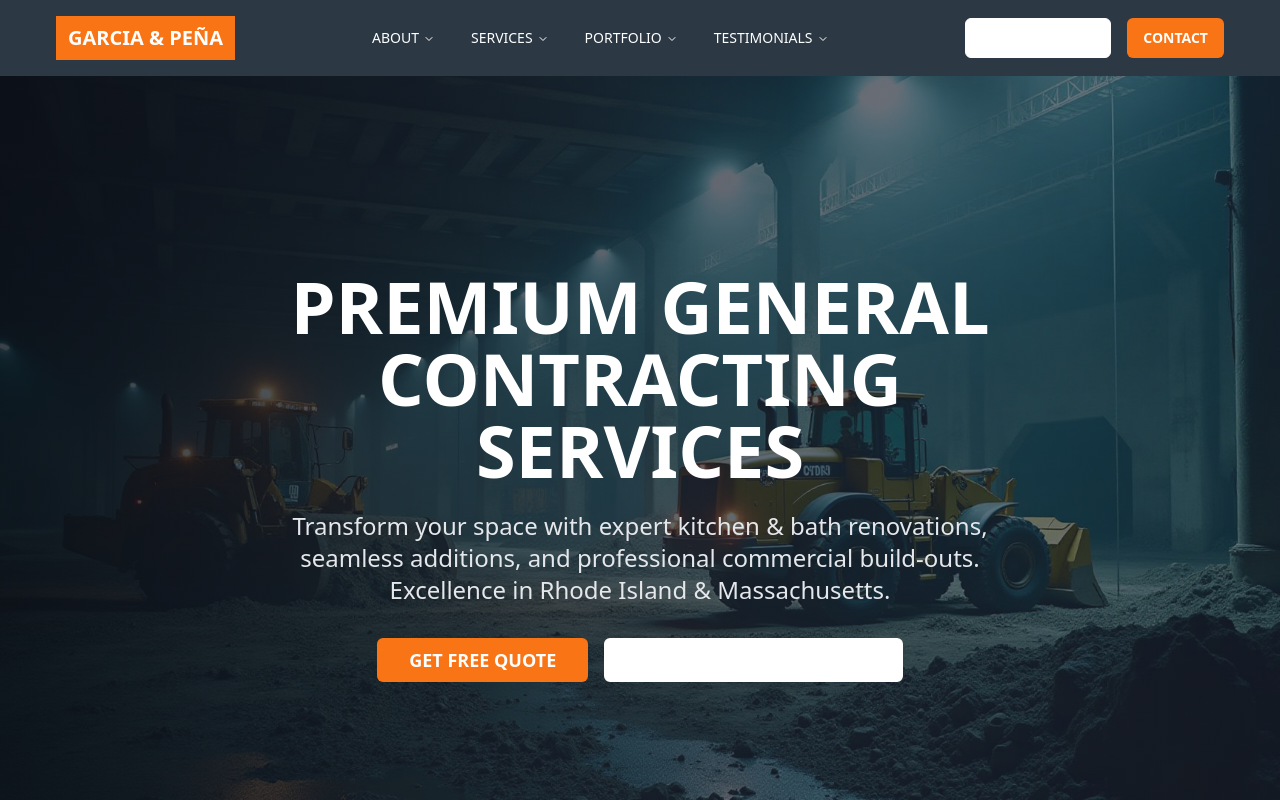
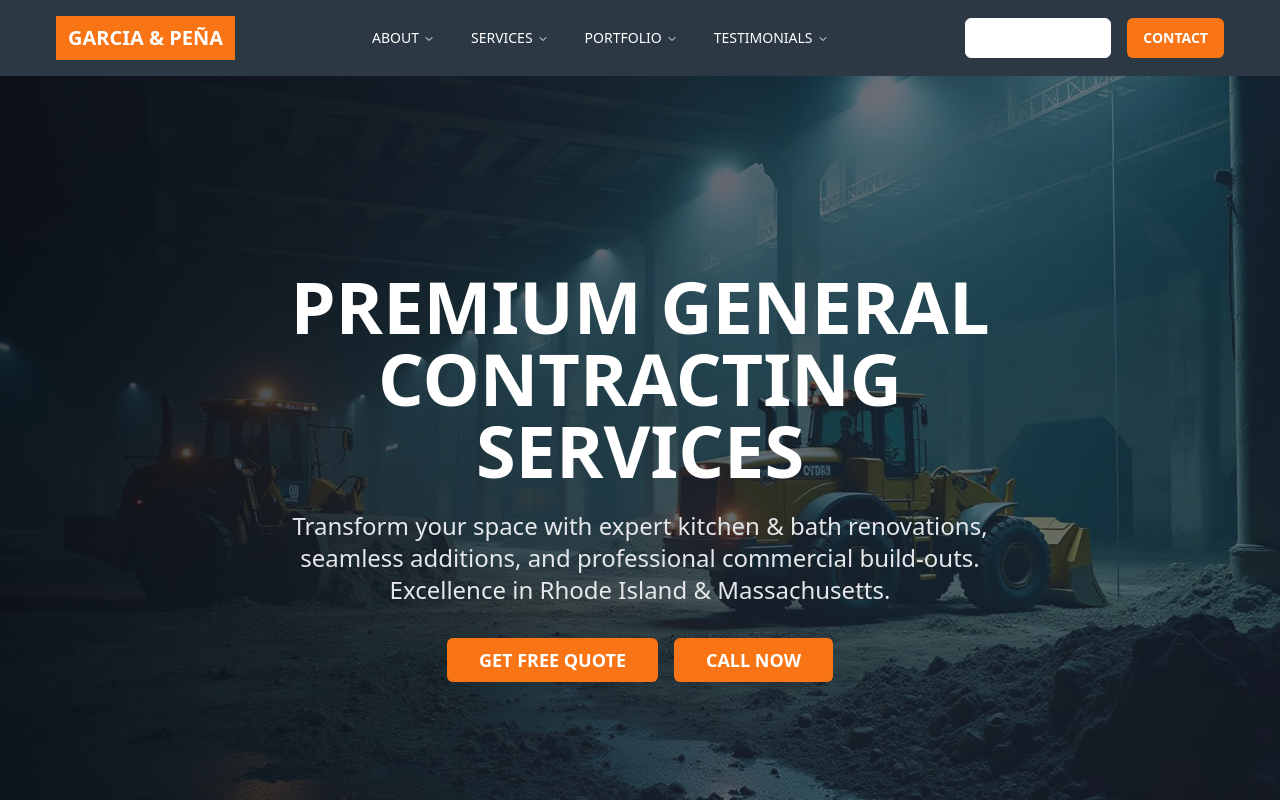
Before and after one commit to TheCoding10/agro-inspiration-studio, a React (Vite) app: page / in a window 1280 px wide. Shown: the top 800 px of the page. Built offline with nearby package versions, Linux system fonts and the light colour scheme.

Commit message:
Update Call Now button

```diff
--- a/src/components/Hero.tsx
+++ b/src/components/Hero.tsx
@@ -41,11 +41,10 @@ const Hero = () => {
 
             <Button
               size="lg"
-              variant="outline"
-              className="border-2 border-white text-white hover:bg-white hover:text-primary font-bold px-8 py-4 text-lg transition-all duration-300 transform hover:scale-105"
+              className="bg-primary hover:bg-primary/90 text-primary-foreground font-bold px-8 py-4 text-lg transition-all duration-300 transform hover:scale-105"
               onClick={() => window.location.href = 'tel:+17743294239'}
             >
-              CALL NOW: (774) 329-4239
+              CALL NOW
             </Button>
           </div>
         </div>
```
